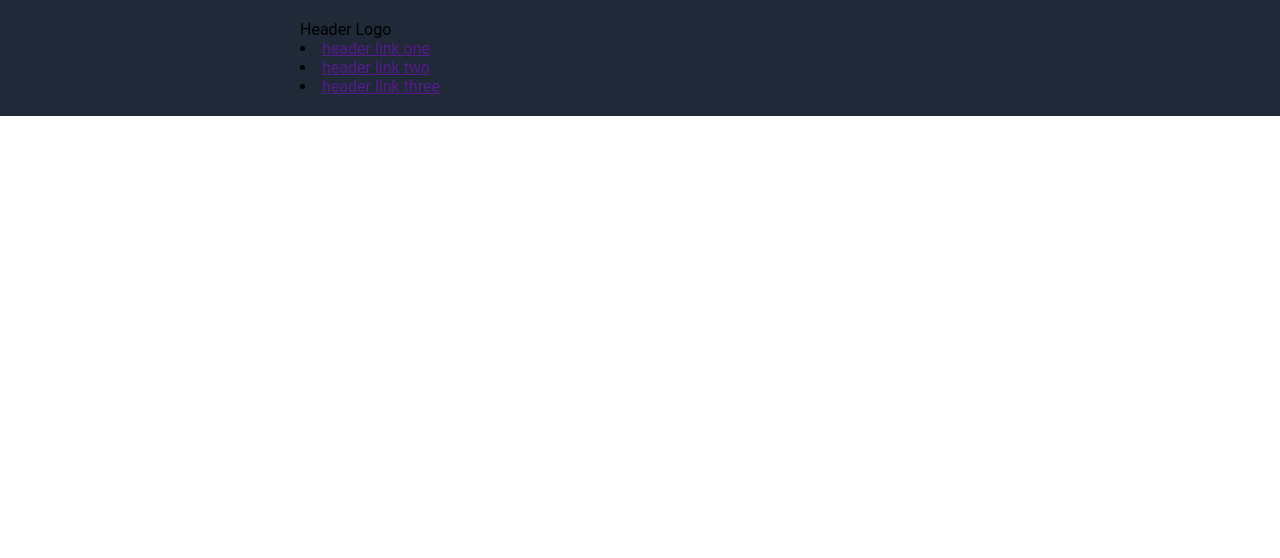
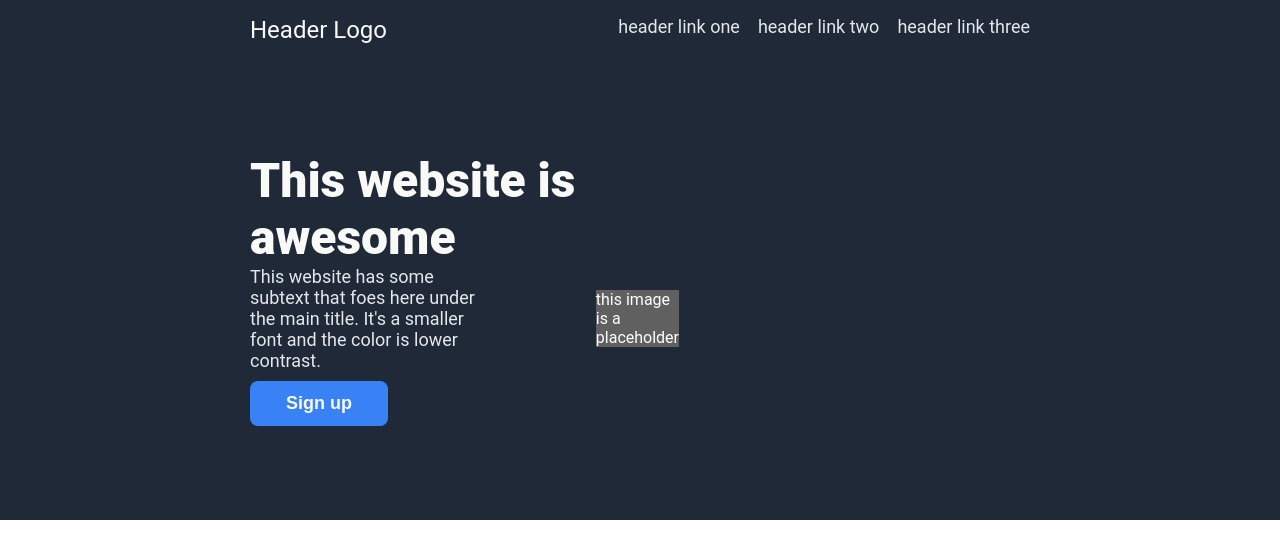
Before and after one commit to Artheek18/landing-page, a plain HTML site: page index.html in a window 1280 px wide. Drawn offline with Linux system fonts and the light colour scheme.

Commit message:
created header logo text

```diff
--- a/index.html
+++ b/index.html
@@ -11,13 +11,27 @@
         <header>
             <p>Header Logo<p>
             <nav>
-                <u1>
-                <li><a href="">header link one</a></li>
-                <li><a href="">header link two</a></li>
-                <li><a href="">header link three</a></li>
-                </u1>
+                <ul>
+                    <li><a href="">header link one</a></li>
+                    <li><a href="">header link two</a></li>
+                    <li><a href="">header link three</a></li>
+                </ul>
             </nav>
         </header>
+        <div class="header-one-main">
+            <h1>This website is awesome</h1>
+            <div class="text-container">
+                <p>
+                    This website has some subtext that foes here under the main title. It's
+                    a smaller font and the color is lower contrast.
+                </p>
+                <div id="image"> this image is a placeholder</div>
+            </div>
+
+            <div class="sign-up">
+                <button>Sign up</button>
+            </div>
+        </div>
     </div>
 
 </body>
--- a/styles.css
+++ b/styles.css
@@ -10,17 +10,89 @@ body {
 }
 
 .hero-one{
+    height: 65vh;
     background: #1F2937;
+    padding: 16px 250px;
+    display: flex;
+    flex-direction: column;
+    gap: 108px;
 }
 
 header{
-    padding: 20px 300px;
+    display: flex;
+    justify-content: space-between;
 }
 
-
+header > p{
+    font-size: 24px;
+    color: #f9faf8;
+}
 
 ul{
- list-style: none;
- display: flex;
- gap: 16px;
+    font-size: 18px;
+    color: #e5e7eb
 }
+
+ul{
+    list-style-type: none;
+    display: flex;
+    gap: 18px
+}
+
+a{
+    cursor: pointer;
+    text-decoration: none;
+    font-size: 18px;
+    color: #e5e7eb;
+}
+
+.header-one-main{
+    display: flex;
+    justify-content: space-between;
+    height: 29vh;
+    flex-direction: column;
+    width: 55%;
+
+}
+
+.header-one-main h1{
+    color: #f9faf8;
+    font-size: 48px;
+    font-weight: 900;
+
+}
+
+.text-container{
+    display: flex;
+    align-items: center;
+}
+
+.text-container p {
+    font-size: 18px;
+    color: #e5e7eb;
+    margin-right: 100px;
+}
+
+#image{
+    width: 50%;
+    background-color: #606060;
+    color: #fff;
+    align-items: center;
+    justify-content: center;
+    display: flex;
+    margin-left: 10px;
+
+}
+
+.sign-up button{
+    background-color: #3882F6;
+    color: #f9faf8;
+    border-radius: 8px;
+    padding: 12px 36px;
+    font-size: 18px;
+    font-weight: 700;
+    border: none;
+    margin-top: 10px;
+    align-self: flex-start;
+
+}
```
